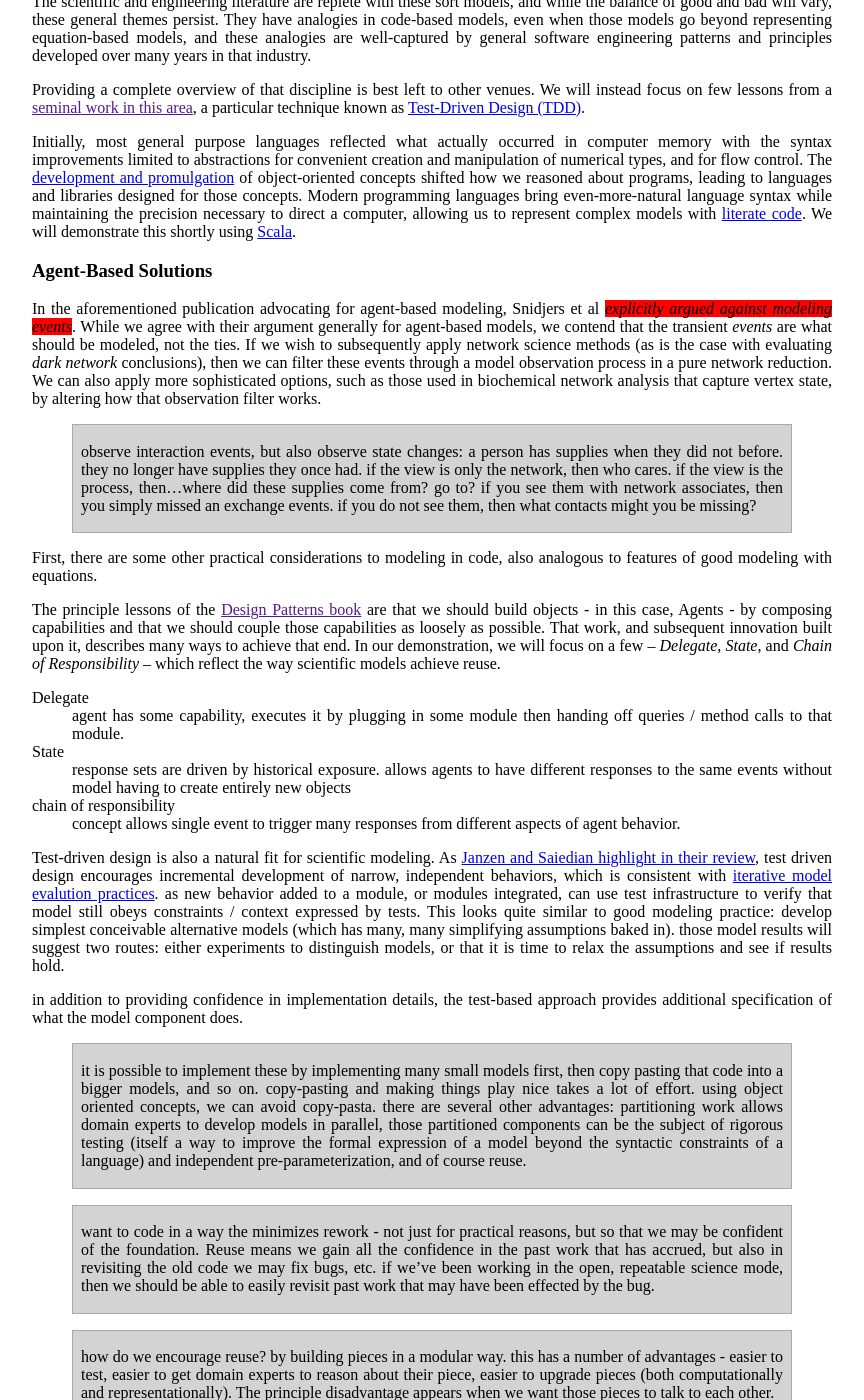
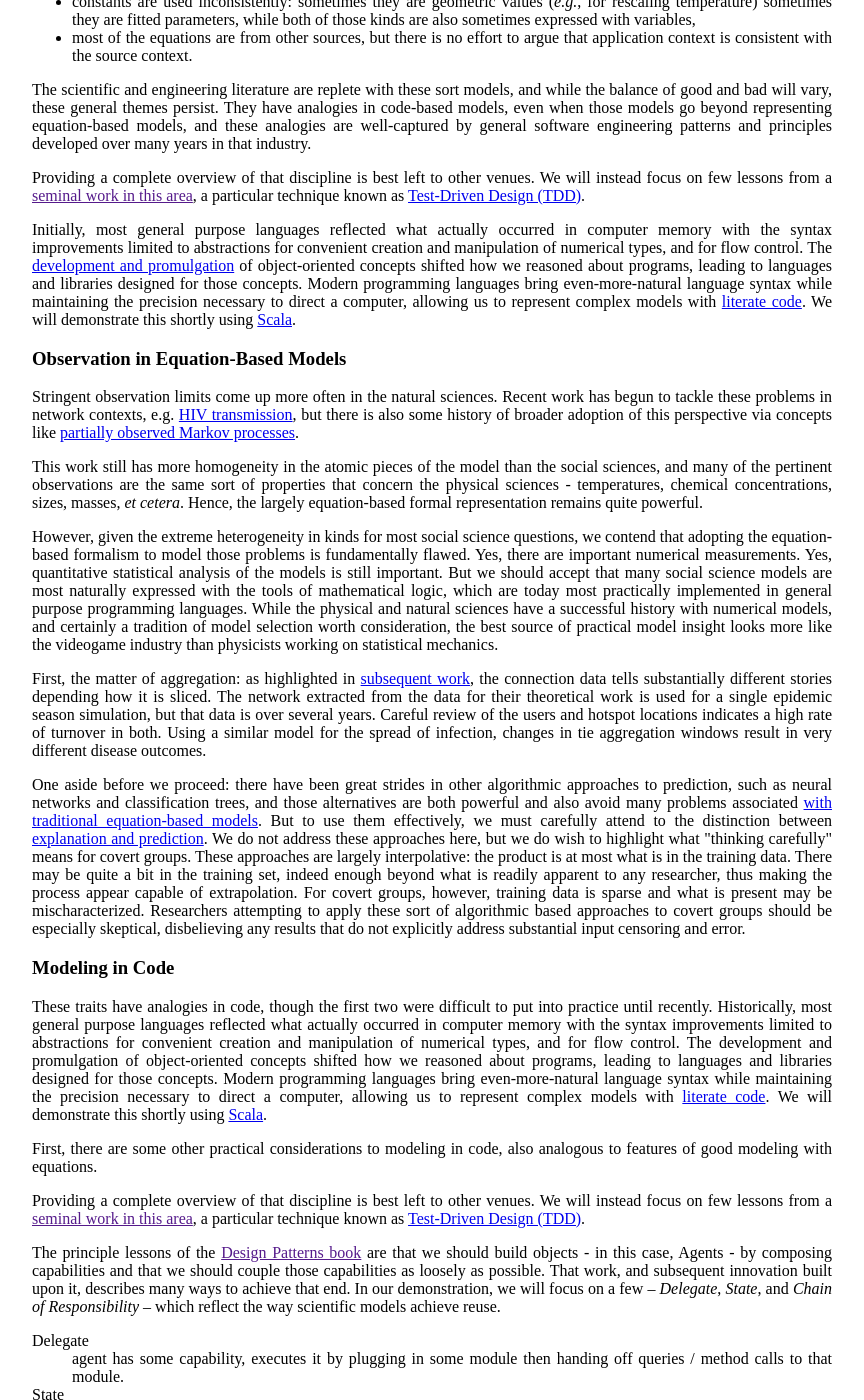
Before and after one commit to pearsonca/scala-commsim, a Jekyll site: the page built from index.md, in a window 1280 px wide and 1400 px high, scrolled down 5664 px. Shown: the whole window, without its empty margins (208-1072 px from the left). Built offline with Jekyll 4.4.1, drawn with Linux system fonts in a browser that asks for light colours; formulas are drawn with MathJax 3; some of the changed text lies outside the part shown.

Commit message:
de-conflict?

```diff
--- a/index.md
+++ b/index.md
@@ -339,24 +339,32 @@
 
 ##Addressing These Issues With Agents
 
-###Brief Modeling Aside
+###What's Good About Equation-Based Models?
 
 Mathematical equations are the traditional way to accomplish the necessary
-precision for scientific expression.  Those relations always rely on assumptions,
-and the scientific utility of these ideas in turn rests on whether those assumptions
-are accurate enough.  If the idea is sound, but the assumptions are not, relaxing
-those assumptions can lead to a more accurate expression, but often this results
-in reducing our ability to understand and work with that expression.  This means
+precision for scientific expression.  Those relations always rely on
+assumptions, and the scientific utility of these ideas in turn rests on whether
+those assumptions are accurate enough (assuming faithful execution of the
+ideas).  If the idea is sound, but the assumptions are not, relaxing those
+assumptions can lead to a more accurate expression, but this can result in
+reducing our ability to understand and work with that expression, which means
 that increased accuracy is not the same as increased utility.
 
 Hence, we arrive at the problem with using simple mathematic structures and the
 required strong assumptions, particularly homogeneity in kinds and strong observation,
-with a problem like covert groups where those assumptions are not obviously
-applicable.  General purpose programming languages compress mathematical notation complexity into
-smaller forms, enabling us to formally model concepts like these covert groups in a way
-that is both precise and possible for scientist to grapple with.  Note that while we
-are distinguishing here the notion of simply using computers to better solve equations,
-we do not suggest that such models would be equation free.
+with a problem space like covert groups where those assumptions are not obviously
+applicable.
+
+If we instead embrace the higher level abstraction of mathematics that general
+purpose programming languages represent, then we have some chance to formally
+model these groups in a way that is both precise and possible for researchers to
+grok.  We are distinguishing here representing generic objects and simply
+larger, more complicated systems of equations.  Certainly, computers are useful
+with the latter, and we are not suggesting that models using the former would be
+equation free.  However, we argue that `agents` of any appreciable complexity
+would require too many equations to formally capture with that kind of mathematics,
+but if we leverage the formalism of general purpose programming we can do so
+with relative (if not absolute) ease.
 
 Prominent articles in the social sciences have previously argued this position,
 though perhaps less specifically, by observing that agent-based modeling is the
@@ -422,29 +430,74 @@
 allowing us to represent complex models with [literate code][knuth1984literate].
 We will demonstrate this shortly using [Scala](http://www.scala-lang.org/).
 
-###Agent-Based Solutions
+###Observation in Equation-Based Models
 
-In the aforementioned publication advocating for agent-based modeling, Snidjers
-et al *explicitly argued against modeling events*{: .todo title="double check this"}.
-While we agree with their argument generally for agent-based models, we contend
-that the transient *events* are what should be modeled, not the ties.  If we wish
-to subsequently apply network science methods (as is the case with evaluating
-*dark network* conclusions), then we can filter these events through
-a model observation process in a pure network reduction.  We can also apply more
-sophisticated options, such as those used in biochemical network analysis that
-capture vertex state, by altering how that observation filter works.
+Stringent observation limits come up more often in the natural sciences.  Recent work has begun to tackle these problems in
+network contexts, e.g. [HIV transmission][volz2013inferring], but there is also
+some history of broader adoption of this perspective via concepts like
+[partially observed Markov processes][Ionides05122006].
 
-> observe interaction events, but also observe state changes: a person has supplies
-when they did not before.  they no longer have supplies they once had.  if the view
-is only the network, then who cares.  if the view is the process, then...where did
-these supplies come from?  go to?  if you see them with network associates, then
-you simply missed an exchange events.  if you do not see them, then what contacts
-might you be missing?
+This work still has more homogeneity in the atomic pieces of the model
+than the social sciences, and many of the pertinent observations are the same
+sort of properties that concern the physical sciences - temperatures, chemical
+concentrations, sizes, masses, *et cetera*.  Hence, the largely equation-based
+formal representation remains quite powerful.
 
+However, given the extreme heterogeneity in kinds for most social science
+questions, we contend that adopting the equation-based formalism to model those
+problems is fundamentally flawed.  Yes, there are important numerical
+measurements.  Yes, quantitative statistical analysis of the models is still
+important.  But we should accept that many social science models are most naturally expressed
+with the tools of mathematical logic, which are today most practically
+implemented in general purpose programming languages.  While the physical
+and natural sciences have a successful history with numerical models, and
+certainly a tradition of model selection worth consideration, the best source of
+practical model insight looks more like the videogame industry than physicists
+working on statistical mechanics.
+
+First, the matter of aggregation: as highlighted in [subsequent work][epidemics4], the
+connection data tells substantially different stories depending how it is
+sliced.  The network extracted from the data for their theoretical work is
+used for a single epidemic season simulation, but that data is over several years.
+Careful review of the users and hotspot locations indicates a high rate of
+turnover in both.  Using a similar model for the spread of infection, changes in
+tie aggregation windows result in very different disease outcomes.
+
+One aside before we proceed: there have been great strides in other algorithmic
+approaches to prediction, such as neural networks and classification trees, and
+those alternatives are both powerful and also avoid many problems associated
+[with traditional equation-based models][breiman2001statistical].  But to use
+them effectively, we must carefully attend to the distinction between
+[explanation and prediction][shmueli2010explain]. We do not address these
+approaches here, but we do wish to highlight what \"thinking carefully\" means
+for covert groups.  These approaches are largely interpolative: the product is
+at most what is in the training data.  There may be quite a bit in the training
+set, indeed enough beyond what is readily apparent to any researcher, thus
+making the process appear capable of extrapolation. For covert groups, however,
+training data is sparse and what is present may be mischaracterized.
+Researchers attempting to apply these sort of algorithmic based approaches to
+covert groups should be especially skeptical, disbelieving any results that do
+not explicitly address substantial input censoring and error.
+
+###Modeling in Code
+
+These traits have analogies in code, though the first two were difficult to put into
+practice until recently.  Historically, most general purpose languages reflected
+what actually occurred in computer memory with the syntax improvements limited to
+abstractions for convenient creation and manipulation of numerical types, and
+for flow control.  The development and promulgation of object-oriented concepts
+shifted how we reasoned about programs, leading to languages and libraries
+designed for those concepts.  Modern programming languages bring even-more-natural
+language syntax while maintaining the precision necessary to direct a computer,
+allowing us to represent complex models with [literate code][knuth1984literate].
+We will demonstrate this shortly using [Scala](http://www.scala-lang.org/).
 
 First, there are some other practical considerations to modeling in code, also
 analogous to features of good modeling with equations.
 
+Providing a complete overview of that discipline is best left to other venues.
+We will instead focus on few lessons from a [seminal work in this area][gofbook],
+a particular technique known as [Test-Driven Design (TDD)][janzen2005test].
 
 The principle lessons of the [Design Patterns book][gofbook] are that we should
 build objects - in this case, Agents - by composing capabilities and that we
@@ -462,14 +515,14 @@
 : response sets are driven by historical exposure.  allows agents to have different
 responses to the same events without model having to create entirely new objects
 
-chain of responsibility
+Chain of Responsibility
 : concept allows single event to trigger many responses from different
 aspects of agent behavior.
 
 Test-driven design is also a natural fit for scientific modeling.  As
 [Janzen and Saiedian highlight in their review][janzen2005test], test driven design
 encourages incremental development of narrow, independent behaviors, which is
-consistent with [iterative model evalution practices][koopman].  as new
+consistent with [iterative model evalution practices][koopman].  As new
 behavior added to a module, or modules integrated, can use test infrastructure
 to verify that model still obeys constraints / context expressed by tests.  This
 looks quite similar to good modeling practice: develop simplest conceivable
@@ -512,33 +565,6 @@
 namespace collisions), but the sort of modeling care needed to avoid those is
 far lower than the sort of care to properly apply the design patterns.
 
-One aside before we proceed: there have been great strides in other algorithmic
-approaches to prediction, such as neural networks and classification trees, and
-those alternatives are both powerful and also avoid many problems associated
-[with traditional equation-based models][breiman2001statistical].  But to use
-them effectively, we must carefully attend to the distinction between
-[explanation and prediction][shmueli2010explain]. We do not address these
-approaches here, but we do wish to highlight what \"thinking carefully\" means
-for covert groups.  These approaches are largely interpolative: the product is
-at most what is in the training data.  There may be quite a bit in the training
-set, indeed enough beyond what is readily apparent to any researcher, thus
-making the process appear capable of extrapolation. For covert groups, however,
-training data is sparse and what is present may be mischaracterized.
-Researchers attempting to apply these sort of algorithmic based approaches to
-covert groups should be especially skeptical, disbelieving any results that do
-not explicitly address substantial input censoring and error.
-
-###Aggregation
-
-First, the matter of aggregation: as highlighted in [subsequent work][epidemics4], the
-connection data tells substantially different stories depending how it is
-sliced.  The network extracted from the data for their theoretical work is
-used for a single epidemic season simulation, but that data is over several years.
-Careful review of the users and hotspot locations indicates a high rate of
-turnover in both.  Using a similar model for the spread of infection, changes in
-tie aggregation windows result in very different disease outcomes.
-
-##Scala Demonstration Model
 There are several approaches to achieve the aforementioned design patterns.  One
 typical approach is via inheritance.  In some parent representation, we describe
 all the actions our agents can take, and then we have child classes that
@@ -573,116 +599,84 @@
 basic approach: agents mixin in traits (in this approach, all agents mixin the
   same traits, but those traits have state which make them inactive)
 
-one *Universe* agent which handles agent interaction with outside world
+##An Implementation
 
-*Universe* controls progress of time, logs external interactions
+As mentioned, [Snijders *et al.*][Snijders201044] argue for agent-based models,
+but argue specifically for avoiding the *event based* perspective.  We propose
+that the transient *events* (*e.g.*, meetings, exchanges) and *state changes*
+(*e.g.*, gains equipment, financing) are precisely what we should focus on modeling.
+The events and state changes may then be filtered through
+a model observation process which translates those interactions into a network; this
+is where we have the opportunity to explicitly state how we are aggregating.  We
+may then meaningfully compare predictions based on network measurements to model
+outcomes via relevant tests.
 
-individuals log their interactions
+Here we are going to use an augmentation model, where we take an empirical data
+set as the background and add to it synthetic data as the foreground.  We are
+assuming that the empirical data set has nothing interesting in it, based on the
+reasoning that for rare and difficult to observe phenomena, like the activities
+of covert groups, it is unlikely that these will meaningfully appear in any
+untargeted sample.   The synthetic model has whatever behavior we want to explore,
+*e.g.*, more or less cautious covert groups, and produces (among other measurements)
+at least whatever kind of interaction we have in the empirical data set.
 
-in response to each tick, individuals issue interaction events to other
-individuals.  in this simulation, people have homogenous distribution of
-their probability to contact a family member (p to issue a message), and
-homogenous lamba for number of hops for message (nuclear = parents, siblings, children all
-  1 hop)
+> ##Using the Montreal Data
+>
+> Recall that the Montreal data is unique users joining and leaving
+unique hotspots, and that close examination of this data indicates there is regular
+turnover (immigration and emigration) in users and locations.  For our model, we
+will assume that the background actually has a constant number of actual human
+users and actual locations.
+>
+> We will also aggregate wifi access data to a daily interval, *i.e.* a user
+accessed the system at particular location on a particular day.
+>
+> *Why these assumptions?*{: .todo title="yeah carl, why?"}
 
-two basic social traits - family relationships, religious affiliation
+- covert group members (agents in the simulation) have some probability of turning over user ids
+- per unit time, pairs / groups receive direction to meet around a target time
+- they have exponentially distributed pre-arrival and post-departure times
+- within that window, they have exponentially distributed time-to-device log-ins, of course with possibility of drawing
+times outside window
 
-third trait for covert group membership - all agents have it, only active in
-some (recruits)
-
-###Technical Asides
-The [Akka Actor][akkk] framework is based on asynchronous calculation;
-each agent represents its own thread of computation and memory.  Though we
-implemented this particular example on a single machine (with multiple cores),
-this independence abstraction makes it straightforward to reimplement
-the simulation on many machines.
-
-However, it requires overcoming perspective instilled in typical programming
-training.  Namely, that directions to the computer are executed and resolve in
-a particular sequence.
-
-all use a generic base agent trait to cover tracking through time:
+In our model then, agents need a few traits:
 
 {% highlight scala %}
 trait TimeSensitive {
-
-  private[this] var was = 0
-  protected def last = was
-
-  final def tick(when:Int) : Future[Try[Reply]] =
-    Future({ resolve(when) }).andThen({
-      case Success(res) =>
-        was = when
-        res
-      case f => f
-    })
-
-
-  protected def resolve(when:Int) : Try[Reply] =
-    Success(Ack)
-
+  // advance internal clock - reply with next delta t agent cares about
 }
 {% endhighlight %}
 
-This has two parts, one which handles initiating a new iteration, `tick`,
-and one is a hook on which to hang other behaviors, `resolve`.  It also keeps
-track of what time the agent is at via `last`.  This looks pretty basic
-
-###`ReligiousAffiliation`
-
 {% highlight scala %}
-trait ReligiousAffiliation extends TimeResponse {
-
+trait HoppingID extends TimeSensitive {
+  // have exponential waiting time
+  // calculate next time to switching id, be able to queue a request to universe
+  // for new id, also knows what ID currently is
 }
 {% endhighlight %}
 
-
-- institution
-- attendence generator on tick
-- probability of attendence
-
-note assumptions, like weekly service model, uniform probability of attendance.
-options for higher attendance on holidays, longer religious observations, etc
-
-###`FamilyRelations`
-
 {% highlight scala %}
-trait FamilyRelations extends TimeResponse {
-
+trait GoesToLocations extends TimeSensitive {
+  // randomly go to locations
+  // by responding to ticks, then queing a visit
 }
 {% endhighlight %}
 
-- parents
-- partner
-- children
-- contact generator per tick
+{% highlight scala %}
+trait GetsDirections extends GoesToLocations {
+  // occasionally receive orders to go somewhere
+}
+{% endhighlight %}
 
-note how assumptions can be highlighted: monogamous, permanent partnerships
-no gender in model
+We also need a *Universe* to issue new IDs, as well as provide direction on
+meetings.
 
-###`CovertAffiliation`
-
-- known other affiliates
-- activation state
-
-###Family Generation
-
-show opportunity for demographic fitting options
-
-###Religious Affiliation Generation
-
-show opportunity for more demographics options
-
-###Covert Generation
-
-recruitment dynamics based on arbitrary acquaintance generation
-
-###Composed Models
-
-show family altering religious affiliation generation (recruit children into
-same org.).  Show religious affiliation modifying family generation
-(partnership formation).  show covert recruitment based on familial / religious
-ties
+{% highlight scala %}
+class Universe extends Actor with TimeSensitive {
+  // knows about group membership
+  // watch ticks, issue orders to meet at exponentially distributed rate
+}
+{% endhighlight %}
 
 ##Afterthoughts
 
```
Also changed, not shown: other parts of index.md (+2 -2 lines).
